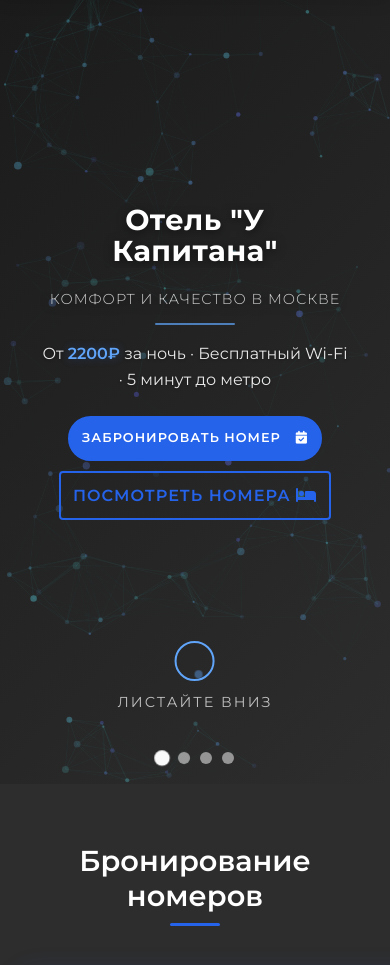
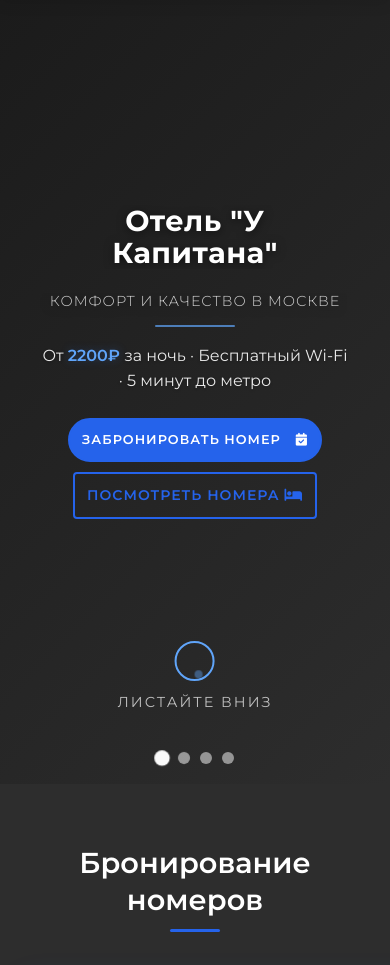
Before and after one commit to pzf-studio/Kapitan, a plain HTML site: page index.html in a window 390 px wide. Shown: the part 60-1025 px from the top of the page. Drawn offline with Linux system fonts and the light colour scheme.

Commit message:
Add files via upload

```diff
--- a/style.css
+++ b/style.css
@@ -2662,3 +2662,23 @@ section {
         gap: 10px;
     }
 }
+
+@media (max-width: 768px) {
+    body {
+        font-size: 14px;
+    }
+
+    h1, h2, h3, h4, h5, h6 {
+        line-height: 1.3;
+    }
+}
+
+@media (max-width: 768px) {
+    #particle-canvas {
+        display: none;
+    }
+
+    .slide {
+        transition: opacity 0.5s ease;
+    }
+}
```
